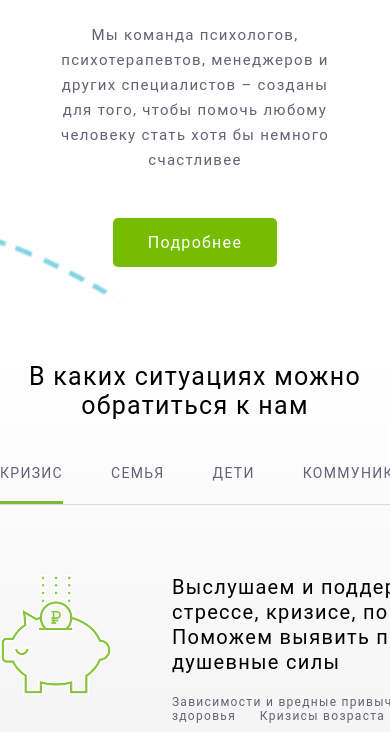
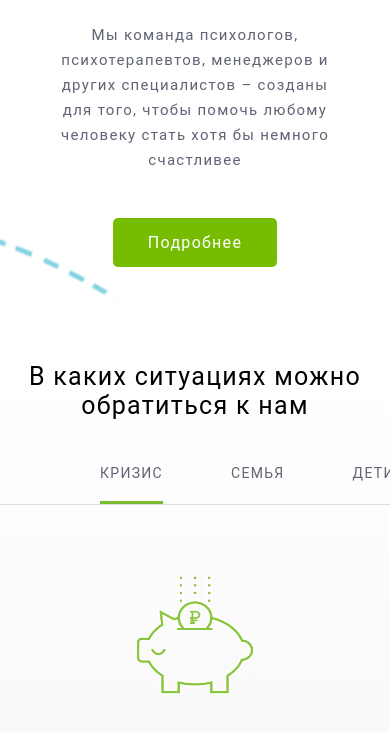
Before and after one commit to YanaTrifonova/appvelox, a website: page index.html in a window 390 px wide. Shown: the part 351-1083 px from the top of the page. Drawn offline with nearby package versions, Linux system fonts and the light colour scheme.

Commit message:
media query for situation section

```diff
--- a/scss/situation.scss
+++ b/scss/situation.scss
@@ -13,6 +13,21 @@
     display: flex;
     justify-content: space-between;
 
+    @media (max-width: 1024px) {
+      overflow-x: scroll;
+      width: 900px;
+      white-space: nowrap;
+      overflow-y: hidden;
+      margin-left: 300px;
+    }
+
+    @media (max-width: 768px) {
+      margin-left: 200px;
+    }
+
+    @media (max-width: 550px) {
+      margin-left: 100px;
+    }
 
     &__swipe {
       text-transform: uppercase;
@@ -36,13 +51,29 @@
     margin: 70px auto 0;
     padding-bottom: 70px;
 
+    @media (max-width: 1024px) {
+      width: unset;
+      display: flex;
+      flex-direction: column;
+    }
+
     &__img {
       height: 120px;
       width: 120px;
+
+      @media (max-width: 1024px) {
+        display: flex;
+        margin: 0 auto 40px auto;
+      }
     }
 
     &__text {
       padding-left: 60px;
+
+      @media (max-width: 1024px) {
+        padding-right: 60px;
+        text-align: center;
+      }
 
       &__header {
         line-height: 2.5rem;
```
Also changed, not shown: stylesheet/main.css.
